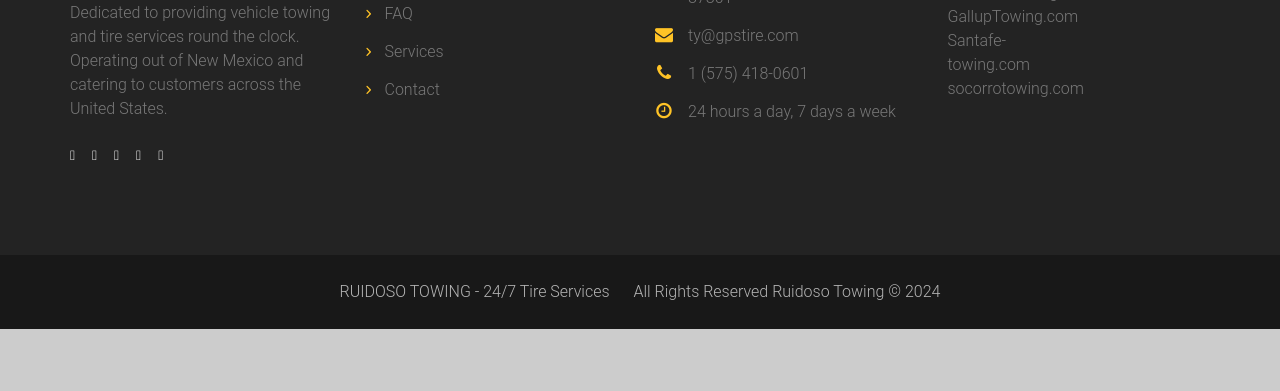
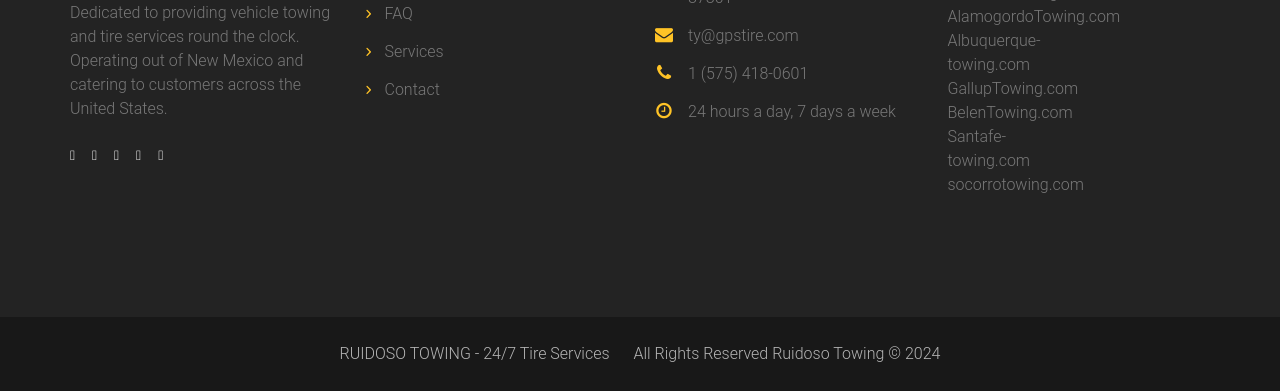
Before and after one commit to BOMBKILLA49/Ruidoso-Towing, a plain HTML site: page new-mexico-tire-sales.html in a window 1280 px wide. Shown: the part 1257-1648 px from the top of the page. Before the commit the page ends 1586 px from the top, so only its background shows below. Drawn offline with Linux system fonts and the light colour scheme; some icons are missing; files whose address does not match are found by name; a web font is replaced by a local one.

Commit message:
Update new-mexico-tire-sales.html

```diff
--- a/new-mexico-tire-sales.html
+++ b/new-mexico-tire-sales.html
@@ -305,19 +305,28 @@
 										<div class="col-xs-6">
 											<ul class="greylinks">
 												<li>
-													<a href="ziatow.com">Ziatow.com</a></a>
+													<a href="https://ziatow.com">Ziatow.com</a></a>
 												</li>
 												<li>
-													<a href="loslunastowing.com">Loslunastowing.com</a></a>
+													<a href="https://loslunastowing.com">Loslunastowing.com</a></a>
 												</li>
 												<li>
-													<a href="galluptowing.com">GallupTowing.com</a></a>
+													<a href="https://alamogordotowing.com">AlamogordoTowing.com</a></a>
 												</li>
 												<li>
-													<a href="santafetowing.com">Santafe-towing.com</a></a>
+													<a href="https://albuquerque-towing.com">Albuquerque-towing.com</a></a>
 												</li>
 												<li>
-													<a href="socorrotowing.com">socorrotowing.com</a></a>
+													<a href="https://galluptowing.com">GallupTowing.com</a></a>
+												</li>
+												<li>
+													<a href="https://belentowing.com">BelenTowing.com</a></a>
+												</li>
+												<li>
+													<a href="https://santafetowing.com">Santafe-towing.com</a></a>
+												</li>
+												<li>
+													<a href="https://socorrotowing.com">socorrotowing.com</a></a>
 												</li>
 											</ul>
 										</div>
```
